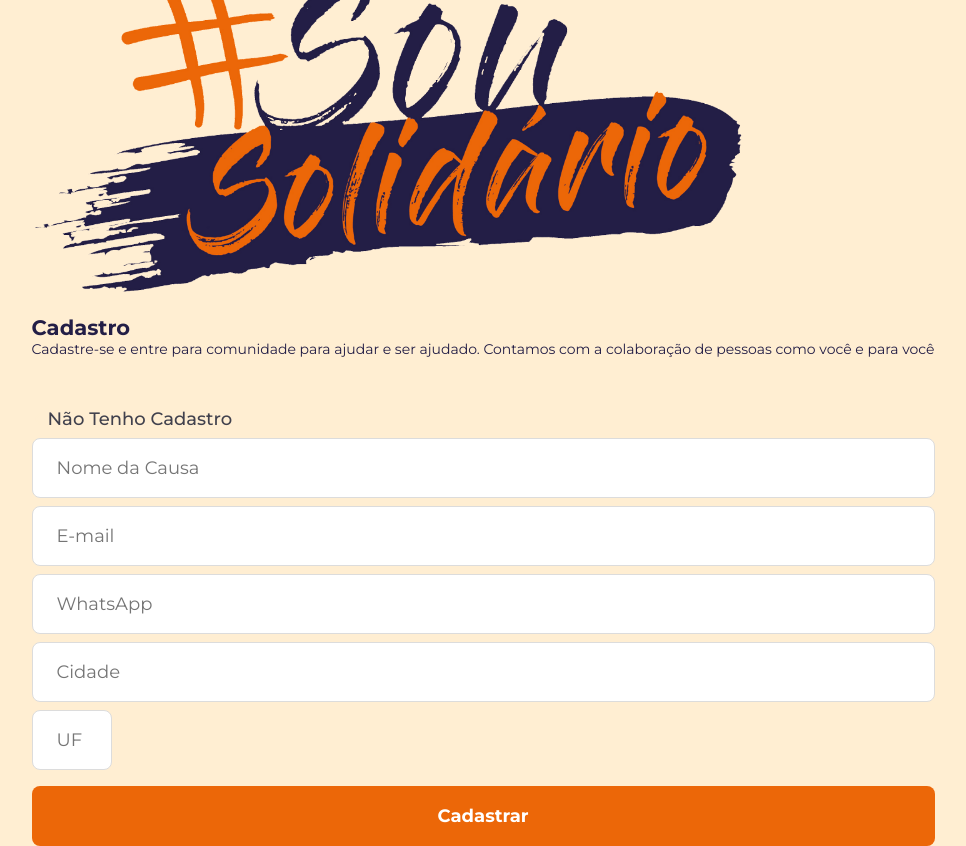
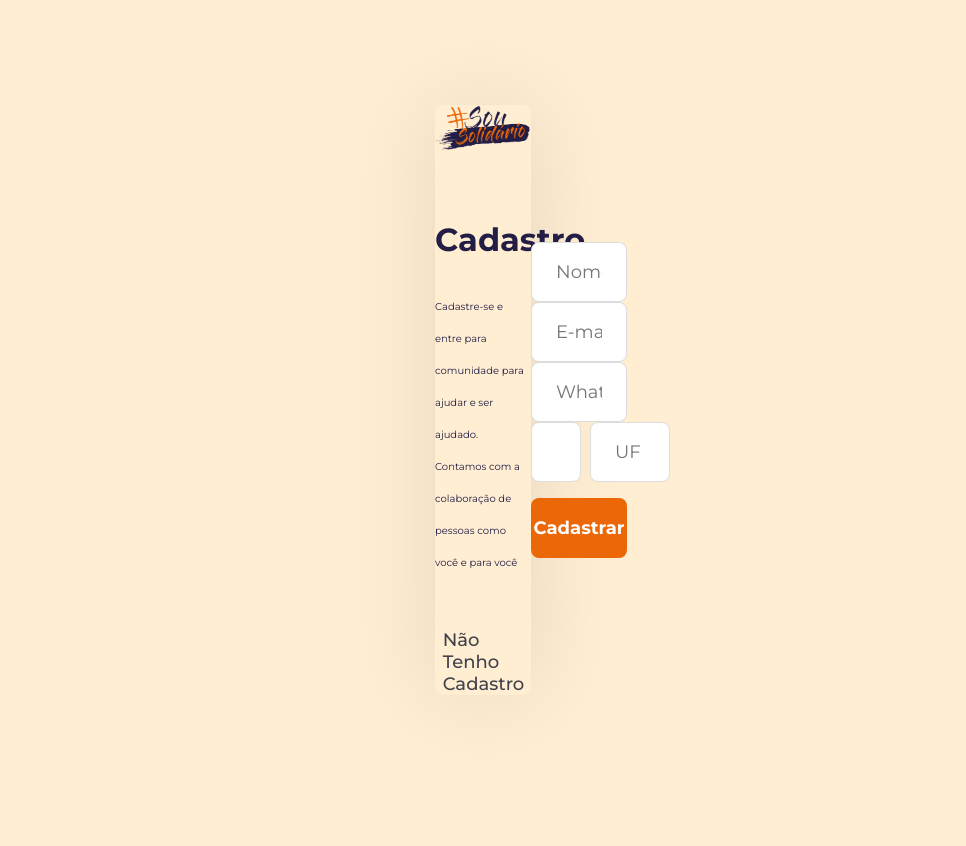
Before and after one commit to Gustavo-Bento/projeto_react_native, a React (Create React App) app in the folder project_react/aulas/frontend/: page /register in a window 1280 px wide. Shown: the whole page, without its empty margins (157-1123 px from the left). After the commit the page ends 800 px from the top, so only its background shows below. Built offline with nearby package versions, Linux system fonts and the light colour scheme.

Commit message:
Atualizado o código Register.js

```diff
--- a/project_react/aulas/frontend/src/pages/Register/index.js
+++ b/project_react/aulas/frontend/src/pages/Register/index.js
@@ -9,7 +9,7 @@ import logoImg from '../../assets/logo.png';
 export default function Register(){
     return(
         <div className="register-container">
-            <div className="container">
+            <div className="content">
                 <section>
                     <img className="imagemlogo"src={logoImg} alt="solidariedade"/>
 
```
